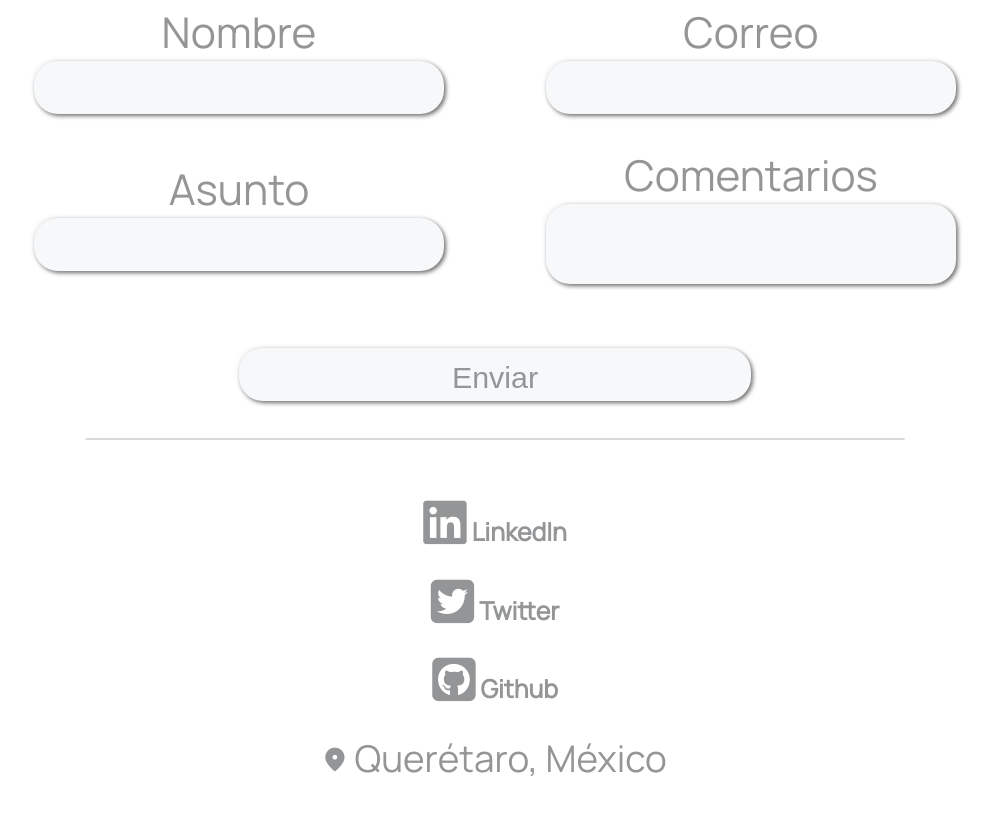
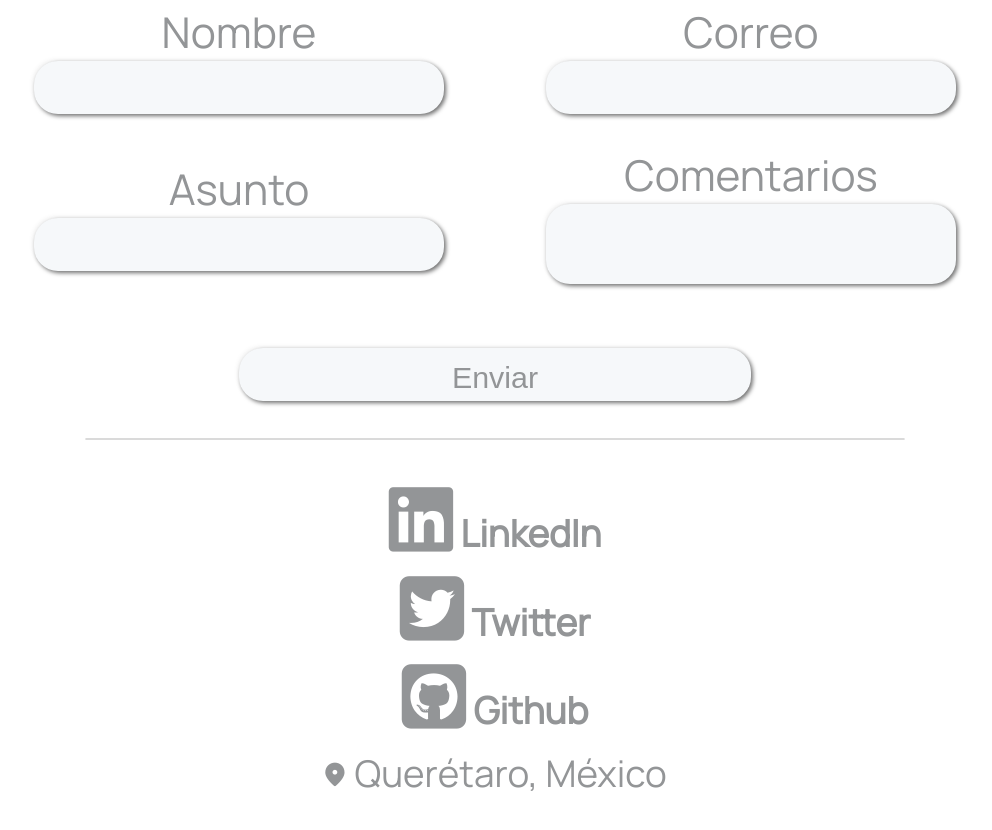
Before and after one commit to AOcelopilli/Home, a plain HTML site: page index.html in a window 1280 px wide. Shown: the part 3299-4129 px from the top of the page, without its empty margins (145-1137 px from the left). Drawn offline with Linux system fonts and the light colour scheme.

Commit message:
logo added

```diff
--- a/CSS/style.css
+++ b/CSS/style.css
@@ -371,7 +371,7 @@ footer a {
   color: var(--text-color);
   background-color: transparent;
   box-shadow: 0 0 0 transparent;
-  font-size: calc(0.5rem + 1vw);
+  font-size: calc(1rem + 1vw);
   transition: color 0.3s ease;
   text-decoration: none;
   width: 50%;
--- a/index.html
+++ b/index.html
@@ -6,13 +6,16 @@
   <meta name="viewport" content="width=device-width, initial-scale=1.0">
   <link rel="stylesheet" href="CSS/style.css">
   <link href="https://fonts.googleapis.com/css2?family=Material+Icons+Round" rel="stylesheet">
-  <script src="https://kit.fontawesome.com/d3eb4888e7.js" crossorigin="anonymous"></script>
+  <link rel="shortcut icon" href="assets/logo/Logo.svg" type="image/x-icon">
 
   <meta name="description"
     content="Desarrollador frontend Angel Pineda, creación de páginas web, ajustes y programación de funcionalidades.">
+  <meta name="keywords" content="HTML, CSS, JavaScript">
+  <meta name="author" content="Angel Pineda Aguirre">
 
   <title>Desarrollador Frontend</title>
 
+  <script src="https://kit.fontawesome.com/d3eb4888e7.js" crossorigin="anonymous"></script>
 </head>
 
 <body>
```
Also changed, not shown: assets/logo/Logo.svg (added).
